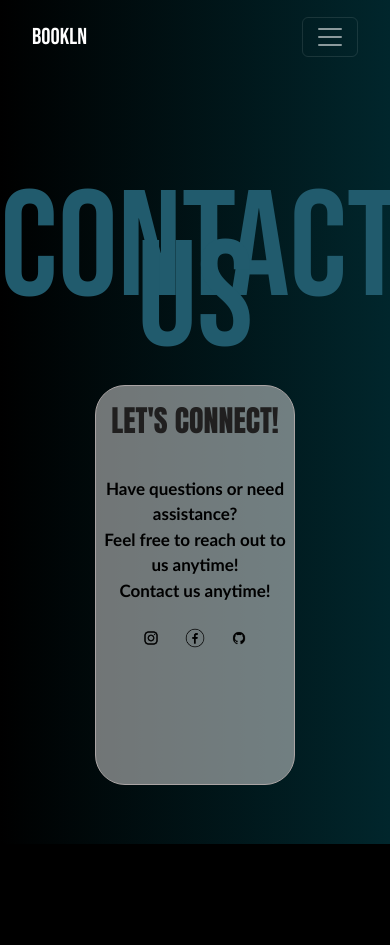
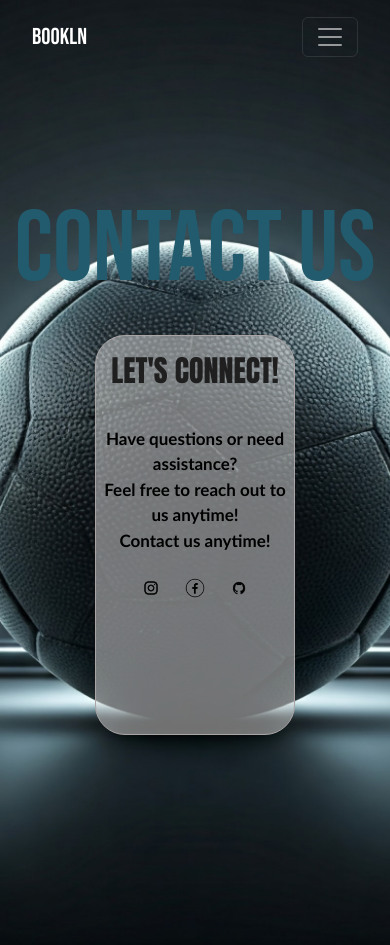
Before and after one commit to aishxix/Bookln, a Flask app: page /contact in a window 390 px wide; the page is wider, and only the part inside the window is pictured. Before the commit the page ends 844 px from the top of that part, so only its background shows below. Run offline with Flask 3, Linux system fonts and the light colour scheme; some web fonts are replaced.

Commit message:
style:raheem

```diff
--- a/static/login.css
+++ b/static/login.css
@@ -187,8 +187,9 @@ section a {
 
 .loginbg {
   min-height: 100vh;
-color: wheat;
-width: 415px;
+
+width: 435px;
+padding-bottom: 30px;
 }
 
 .input-box .input-field {
--- a/static/style.css
+++ b/static/style.css
@@ -36,7 +36,7 @@ li{
 
 .sec-btn {
   background-image: linear-gradient(
-  to right,rgb(0, 0, 0),rgb(0, 30, 31)
+  to right,rgb(15, 15, 15),rgb(0, 30, 31)
   );
   color: #000000;
 }
@@ -176,14 +176,9 @@ label {
 
 .bgmain {
   background-image: url("./images/tester2.jpeg");
-  background-size: cover; /* Add this line */
-  background-attachment: fixed;
-  background-position: center; /* Add this line */
   height: 100vh; /* Add this line */
   background-repeat: no-repeat;
-}
-body {
-  background-image: url("./images/tester2.jpeg");
+
   background-size: cover;
   background-position: center;
   background-attachment: fixed;
@@ -215,6 +210,7 @@ body {
 }
 
 .sec-5 {
+  background-color: rgb(0, 0, 0);
   background-position: top;
   background-repeat: no-repeat;
   background-size: cover;
@@ -251,10 +247,7 @@ footer {
   color: black;
 }
 
-.loginbg {
-  min-height: 100vh;
-  background-color: wheat;
-}
+
 .about-pic {
   background-image: linear-gradient(to right, black, rgb(1, 38, 44));
   background-size: cover;
@@ -301,7 +294,7 @@ footer {
   justify-content: center;
   align-items: center;
   margin-top: 60px;
-  background-image: linear-gradient(to right, black, rgb(1, 38, 44));
+  background-image: linear-gradient(transparent);
 }
 .contpara {
   font-family: "Gill Sans", "Gill Sans MT", Calibri, "Trebuchet MS", sans-serif;
@@ -344,7 +337,7 @@ footer {
   margin-bottom: 0px;
   margin-top: 0px;
   color: rgb(33, 91, 109);
-  font-size: 150px;
+  font-size: 100px;
 
 }
 .heading {
@@ -359,6 +352,15 @@ footer {
   border-radius: 50%;
   margin: 10px 20px;
   transition: 0.5s;
+}
+.con-bg{
+  background-image: url(images/indoorpic.jpeg);
+  background-size: cover;
+  background-position: center;
+  background-repeat: no-repeat;
+  background-attachment: fixed;
+  padding-bottom: 50px;
+
 }
 .contlinks img:hover {
   background-color: rgb(145, 145, 214);
@@ -394,7 +396,9 @@ footer {
     color: rgb(33, 91, 109);
     font-size: 50px;
   }
-
+  .con-bg{
+    padding-bottom: 210px;
+  }
   .abt-p {
     color: black;
     font-size: 13px;
--- a/templates/contact.html
+++ b/templates/contact.html
@@ -21,7 +21,7 @@
     />
   </head>
   <body>
-    <section class="about-pic">
+    <section class="con-bg">
       <nav class="navbar navbar-expand-lg navbar-dark">
         <div class="container-fluid">
           <a class="nav-a navbar-brand" href="#">Bookln</a>
```
